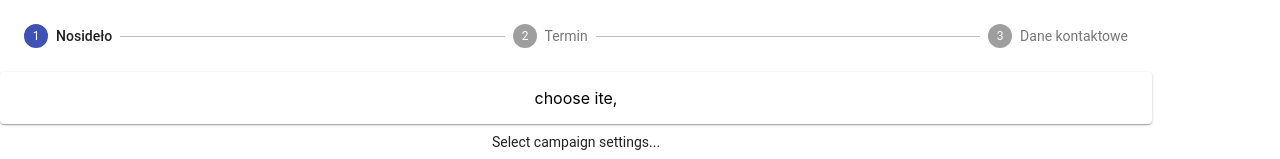
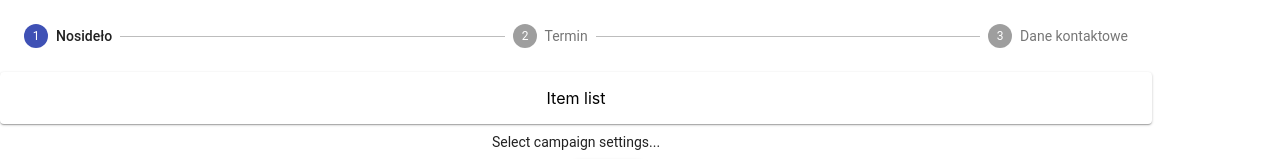
Before and after one commit to piotr-galas/booking-callendar, a React (Create React App) app: page / in a window 1280 px wide. Shown: the top 159 px of the page. Built offline with nearby package versions, Linux system fonts and the light colour scheme; what redux-promise-middleware would draw is missing.

Commit message:
move components to content directory

```diff
--- a/src/components/bookingTool.jsx
+++ b/src/components/bookingTool.jsx
@@ -5,7 +5,6 @@ import Typography from '@material-ui/core/Typography';
 import Step from '@material-ui/core/Step';
 import StepLabel from '@material-ui/core/StepLabel';
 import Button from '@material-ui/core/Button';
-import PersonalForm from '../containers/personalForm'
 import Content from '../containers/content'
 
 
--- a/src/components/chooseItem.jsx
+++ /dev/null
@@ -1,12 +0,0 @@
-import React from 'react';
-
-class chooseItem extends React.Component {
-
-  render(){
-    return (
-      <div>choose ite,</div>
-    );
-  }
-}
-
-export default chooseItem;
--- /dev/null
+++ b/src/components/content/itemList.jsx
@@ -0,0 +1,12 @@
+import React from 'react';
+
+class ItemList extends React.Component {
+
+  render(){
+    return (
+      <div>Item list</div>
+    );
+  }
+}
+
+export default ItemList;
--- /dev/null
+++ b/src/components/content/personalForm.jsx
@@ -0,0 +1,12 @@
+import React from 'react';
+
+class PersonalForm extends React.Component {
+
+  render(){
+    return (
+      <div>personal form</div>
+    );
+  }
+}
+
+export default PersonalForm;
--- a/src/components/personalForm.jsx
+++ /dev/null
@@ -1,36 +0,0 @@
-import React from 'react';
-import PropTypes from 'prop-types';
-import { withStyles } from '@material-ui/core/styles';
-import Paper from '@material-ui/core/Paper';
-import Typography from '@material-ui/core/Typography';
-
-const styles = theme => ({
-  root: {
-    ...theme.mixins.gutters(),
-    paddingTop: theme.spacing.unit * 2,
-    paddingBottom: theme.spacing.unit * 2,
-  },
-});
-
-function PaperSheet(props) {
-  const { classes } = props;
-
-  return (
-    <div>
-      <Paper className={classes.root} elevation={1}>
-        <Typography variant="h5" component="h3">
-          This is a sheet of paper.
-        </Typography>
-        <Typography component="p">
-          Paper can be used to build surface or other elements for your application.
-        </Typography>
-      </Paper>
-    </div>
-  );
-}
-
-PaperSheet.propTypes = {
-  classes: PropTypes.object.isRequired,
-};
-
-export default withStyles(styles)(PaperSheet);
--- a/src/containers/content.jsx
+++ b/src/containers/content.jsx
@@ -1,8 +1,8 @@
 import React from 'react';
 import { connect } from 'react-redux'
-import PersonalForm from './personalForm';
-import ChooseItem from './chooseItem';
-import DatePicker from './datePicker';
+import PersonalForm from './content/personalForm';
+import ChooseItem from './content/itemList';
+import DatePicker from './content/datePicker';
 import Content from '../components/content'
 
 class ContentComponent extends React.Component {
--- a/src/containers/datePicker.jsx
+++ b/src/containers/content/datePicker.jsx
@@ -1,5 +1,5 @@
 import React from 'react';
-import DatePicker from '../components/datePicker'
+import DatePicker from '../../components/content/datePicker'
 
 class DatePickerContainer extends React.Component {
 
--- a/src/containers/chooseItem.jsx
+++ b/src/containers/content/itemList.jsx
@@ -1,11 +1,11 @@
 import React from 'react';
-import ChooseItem from '../components/chooseItem'
+import ItemList from '../../components/content/itemList'
 
 class ChooseItemContainer extends React.Component {
 
   render(){
     return (
-      <ChooseItem/>
+      <ItemList/>
     );
   }
 }
--- a/src/containers/personalForm.jsx
+++ b/src/containers/content/personalForm.jsx
@@ -1,5 +1,5 @@
 import React from 'react';
-import PersonalForm from '../components/personalForm'
+import PersonalForm from '../../components/content/personalForm'
 
 class PersonalFormContainer extends React.Component {
 
```
Also changed, not shown: src/components/content/datePicker.jsx (renamed from src/components/datePicker.jsx).
